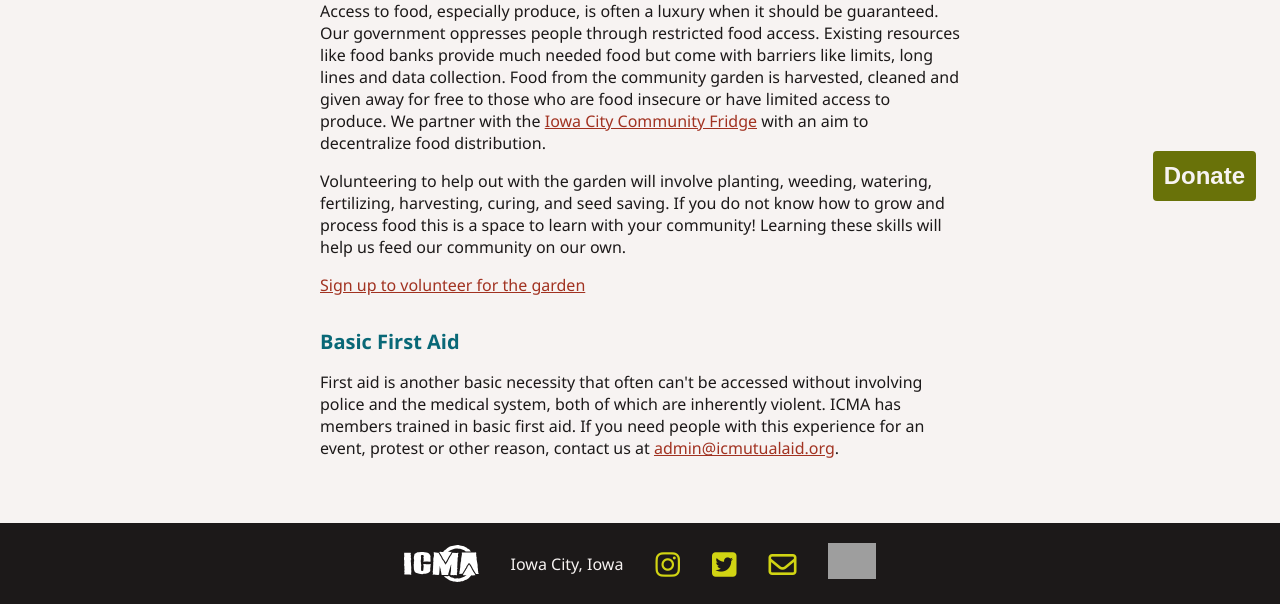
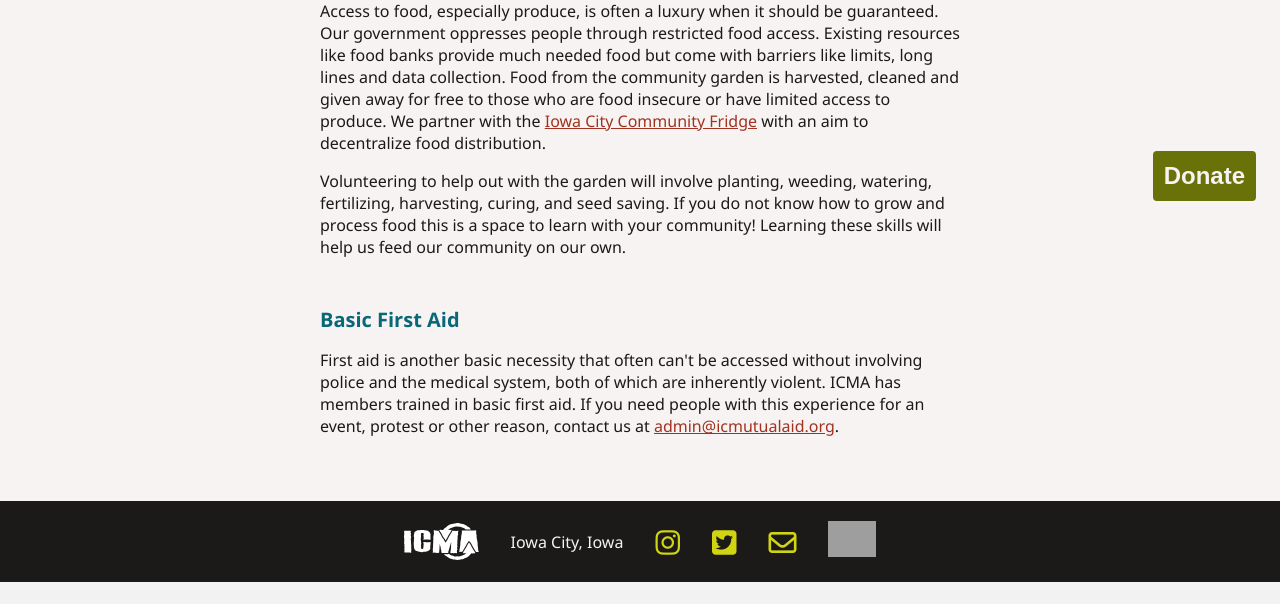
Before and after one commit to icmutualaid/icma-website, a Flask app: page /projects in a window 1280 px wide. Shown: the part 575-1179 px from the top of the page. After the commit the page ends 1157 px from the top, so only its background shows below. Run offline with Flask 3, Linux system fonts and the light colour scheme; some libraries are stand-ins or nearby versions; grey boxes are pictures that could not be loaded.

Commit message:
remove volunteer signup link
nobody is monitoring these forms its best to remove them until we come up with a volunteer onboarding process

```diff
--- a/blog/templates/content/projects.html
+++ b/blog/templates/content/projects.html
@@ -28,7 +28,7 @@
 </div>
 <div class="project">
     <h2>Community Garden</h2>
-    <p> Access to food, especially produce, is often a luxury when it should be guaranteed. Our government oppresses
+    <p style="margin-bottom: 0;"> Access to food, especially produce, is often a luxury when it should be guaranteed. Our government oppresses
         people through restricted food access. Existing resources like food banks provide much needed food but come with
         barriers like limits, long lines and data collection. Food from the community garden is
         harvested, cleaned and given away for free to those who are food insecure or have limited access to produce. We
@@ -38,11 +38,6 @@
     <p>Volunteering to help out with the garden will involve planting, weeding, watering, fertilizing, harvesting, curing, and seed saving.
         If you do not know how to grow and process food this is a space to learn with your community! Learning these skills will help us
         feed our community on our own. </p>
-    <div class="link-container">
-        <a target="_blank"
-        href="https://docs.google.com/forms/d/e/1FAIpQLSfOODJ1hQGVbeleEo29X21779csXdNwv5svdEEgxsloHarcAQ/viewform?usp=header">
-        Sign up to volunteer for the garden</a>
-    </div>
 </div>
 <div class="project">
     <h2>Basic First Aid</h2>
```
